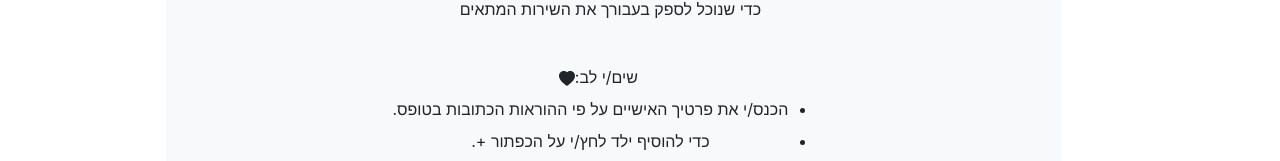
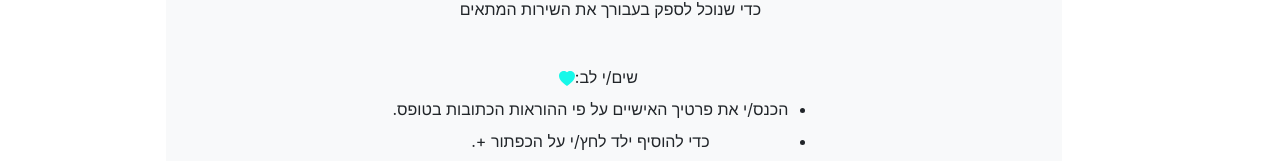
Before and after one commit to 214211096/practicum_client, a React (Create React App) app: page /guidence in a window 1280 px wide. Shown: the part 312-473 px from the top of the page. Built offline with nearby package versions, Linux system fonts and the light colour scheme; the HTML template or start-up script is replaced by a standard one.

Commit message:
commit m

```diff
--- a/src/components/GuidencePage.js
+++ b/src/components/GuidencePage.js
@@ -24,7 +24,7 @@ export default function GuidencePage(){
             </p>
             <div className="m-3">
             <br/>
-             שים/י לב:<svg xmlns="http://www.w3.org/2000/svg" width="16" height="16" fill="currentColor" class="bi bi-heart-fill" viewBox="0 0 16 16">
+             שים/י לב:<svg xmlns="http://www.w3.org/2000/svg" width="16" height="16" fill="currentColor"  viewBox="0 0 16 16" color="rgb(22, 248, 233)">
   <path fill-rule="evenodd" d="M8 1.314C12.438-3.248 23.534 4.735 8 15-7.534 4.736 3.562-3.248 8 1.314z"/>
 </svg><br/>
             <ul className="list-inline-item">
```
